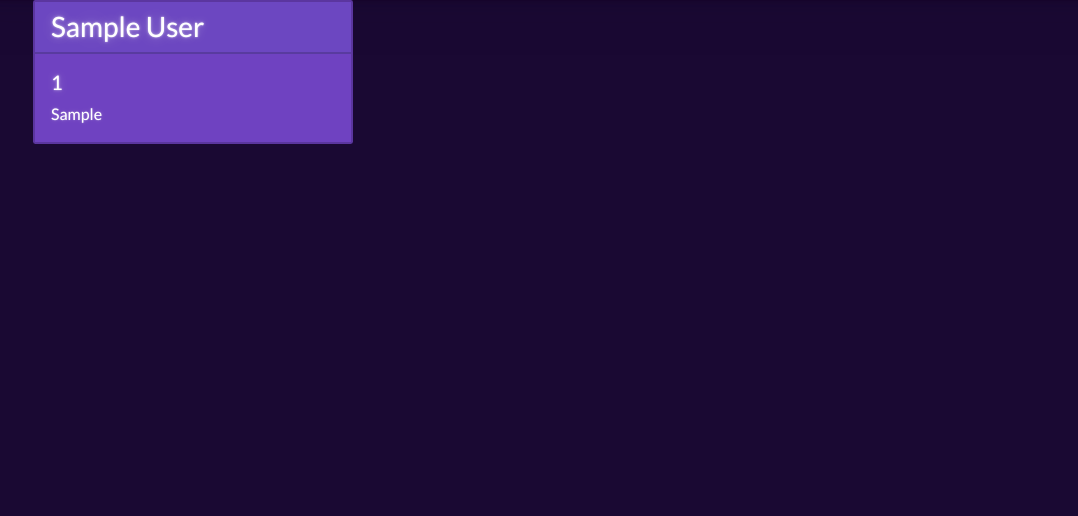
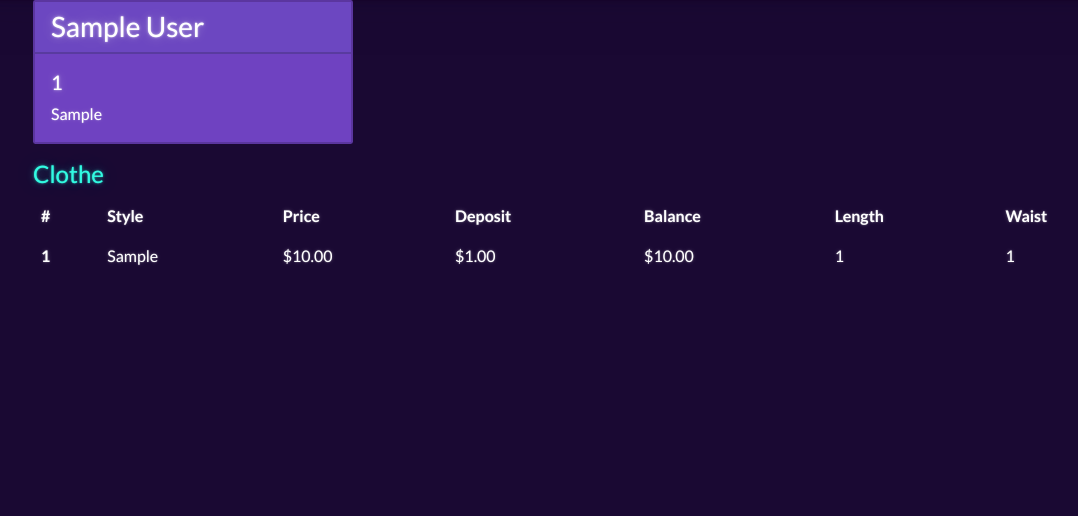
Before and after one commit to olaniyi900/tailor, a Django app: page /customer/1 in a window 1280 px wide. Shown: the part 56-572 px from the top of the page, without its empty margins (49-1127 px from the left). Run offline with Django 5.2, Linux system fonts and the light colour scheme; tables that the repository leaves empty hold one stand-in row (values such as "Sample post"); some libraries are stand-ins or nearby versions.

Commit message:
list clothe associated with customer

```diff
--- a/measurement/templates/measurement/detail.html
+++ b/measurement/templates/measurement/detail.html
@@ -8,4 +8,36 @@
         <p class="card-text">{{ customer.adress }}</p>
         </div>
     </div>
+
+    <div class='ml-3'>
+        <h4 class='ml-5'>Clothe</h4>
+       <table class="table table-hover">
+        <thead>
+          <tr>
+            <th scope="col">#</th>
+            <th scope="col">Style</th>
+            <th scope="col">Price</th>
+            <th scope="col">Deposit</th>
+            <th scope="col">Balance</th>
+            <th scope="col">Length</th>
+            <th scope="col">Waist</th>
+          </tr>
+        </thead>
+        <tbody>
+            {% for c in clothes  %}
+          <tr>
+            <th scope="row">{{c.id}}</th>
+            <td>{{c.style}}</td>
+            <td>${{c.price_charge}}</td>
+            <td>${{c.deposit}}</td>
+            <td>${{c.balance}}</td>
+            <td>{{c.length}}</td>
+            <td>{{c.waist}}</td>
+          </tr>
+          {% endfor %}
+        </tbody>
+      </table>
+
+    </div>
+
 {% endblock content %}
--- a/measurement/views.py
+++ b/measurement/views.py
@@ -1,7 +1,7 @@
 from django.http import HttpResponseRedirect
 from django.shortcuts import render, get_object_or_404
 from django.urls import reverse
-from .models import Customer
+from .models import Customer, Clothe
 from .forms import CustomerForm
 
 # Create your views here.
@@ -12,7 +12,9 @@ def index(request):
 
 def customerDetail(request, pk):
     customer = Customer.objects.get(pk=pk)
-    return render(request, 'measurement/detail.html', {'customer':customer})
+    clothes = Clothe.objects.all().filter(customer=customer.id)
+    context = {'customer':customer, 'clothes': clothes}
+    return render(request, 'measurement/detail.html', context)
 
 
 def customerCreate(request):
```
